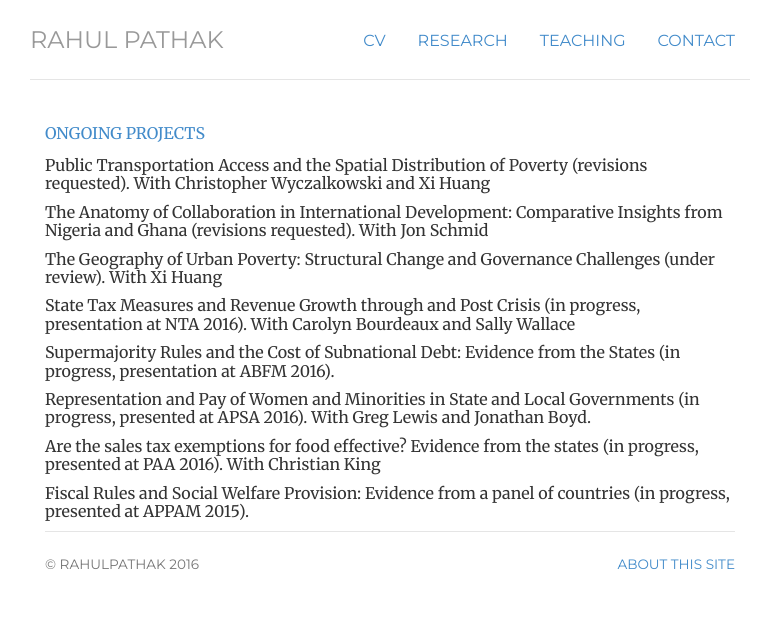
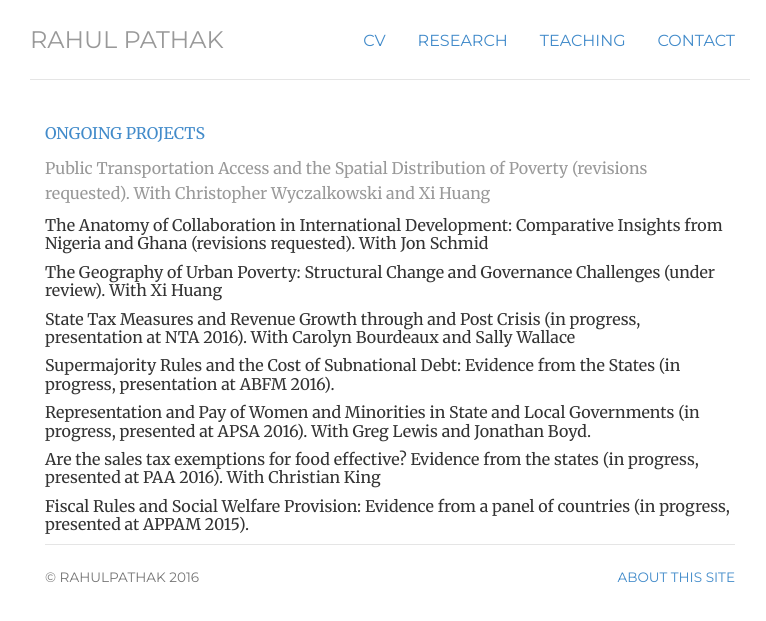
Before and after one commit to pathak-rahul/pathak-rahul.github.io, a Jekyll site: the page built from ongoing/index.html, in a window 1280 px wide. Shown: the top 621 px of the page, without its empty margins (250-1016 px from the left). Built offline with Jekyll 4.4.1, drawn with Linux system fonts in a browser that asks for light colours.

Commit message:
Update index.html

```diff
--- a/ongoing/index.html
+++ b/ongoing/index.html
@@ -13,7 +13,7 @@
 </style>
 <p class="text-primary">ONGOING PROJECTS</p>
 
-<p class="text-success"><p class="small">Public Transportation Access and the Spatial Distribution of Poverty (revisions requested). With Christopher Wyczalkowski and Xi Huang</p></p>
+<p class="text-muted">Public Transportation Access and the Spatial Distribution of Poverty (revisions requested). With Christopher Wyczalkowski and Xi Huang</p></p>
 <p class="small">The Anatomy of Collaboration in International Development: Comparative Insights from Nigeria and Ghana (revisions requested). With Jon Schmid</p>
 <p class="small">The Geography of Urban Poverty: Structural Change and Governance Challenges (under review). With Xi Huang</p>
 <p class="small">State Tax Measures and Revenue Growth through and Post Crisis (in progress, presentation at NTA 2016). With Carolyn Bourdeaux and Sally Wallace</p>
```
